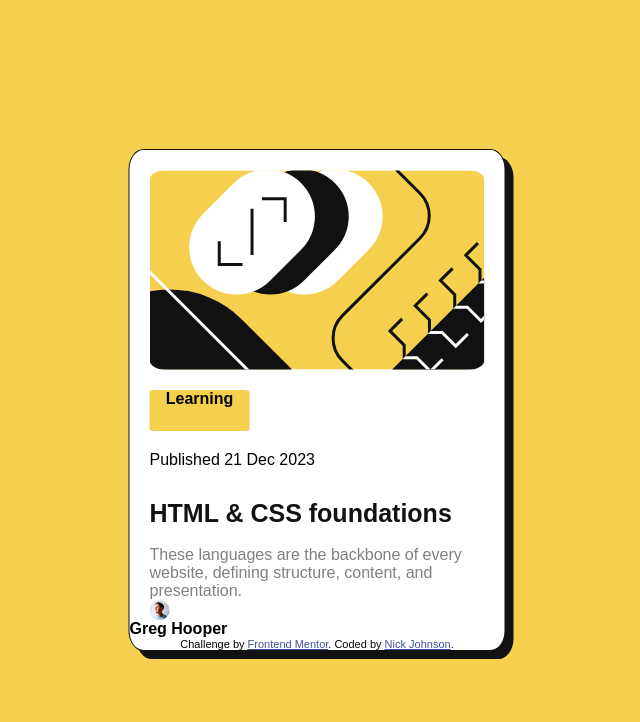
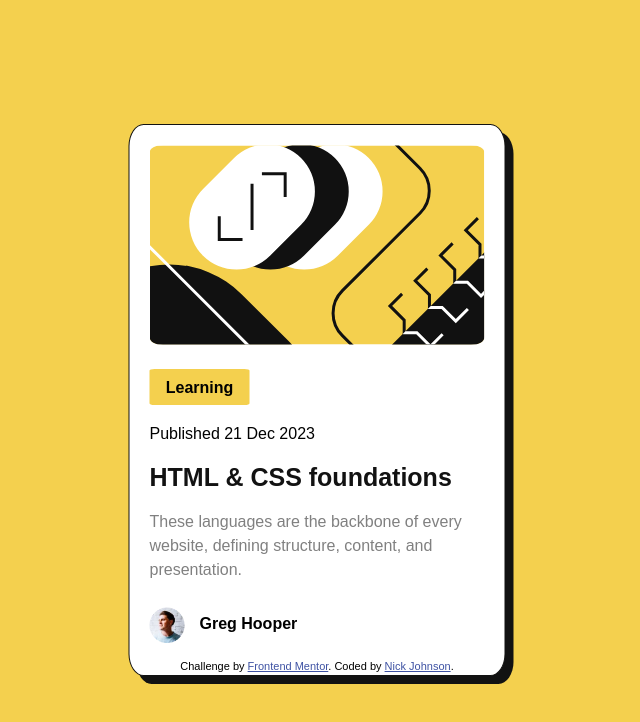
Before and after one commit to njohnson68/FrontendMentor-blog-preview-card, a plain HTML site: page index.html in a window 1280 px wide. Shown: the whole page, without its empty margins (323-963 px from the left). Drawn offline with Linux system fonts and the light colour scheme; a web font is replaced by a local one.

Commit message:
more work on index and styles

```diff
--- a/index.html
+++ b/index.html
@@ -7,12 +7,6 @@
   <link rel="icon" type="image/png" sizes="32x32" href="./assets/images/favicon-32x32.png">
   <link rel="stylesheet" href="styles.css">
   <title>Frontend Mentor | Blog preview card</title>
-
-  <!-- Feel free to remove these styles or customise in your own stylesheet 👍 -->
-  <style>
-    .attribution { font-size: 11px; text-align: center; }
-    .attribution a { color: hsl(228, 45%, 44%); }
-  </style>
 </head>
 <body>
 
@@ -30,9 +24,9 @@
     <div class="foundations">HTML & CSS foundations</div>
     <br>
     <div class="these">These languages are the backbone of every website, defining structure, content, and presentation.</div>
-    <img class="greg-profile-img" src="assets/images/image-avatar.webp" alt="greg-profile">
-    <div class="greg">Greg Hooper</div>
-
+    <img class="greg-profile-img" style="float:left; width:200px" src="assets/images/image-avatar.webp" alt="greg-profile">
+    <div class="greg" style="float:left; width:200px">Greg Hooper</div>
+    <div style="clear:both"></div>
     <div class="attribution">
       Challenge by <a href="https://www.frontendmentor.io?ref=challenge" target="_blank">Frontend Mentor</a>.
       Coded by <a href="https://www.github.com/njohnson68" target="_blank">Nick Johnson</a>.
--- a/styles.css
+++ b/styles.css
@@ -13,7 +13,7 @@ body{
     font-weight: 800;
     font-size: 25px;
     color: hsl(0, 0%, 7%);
-    margin: 10px 0px 0px 20px;
+    margin-left: 20px;
 }
 
 .these{
@@ -22,11 +22,14 @@ body{
     color: hsl(0, 0%, 50%);
     margin-left: 20px;
     margin-right: 20px;
+    line-height: 1.5;
 }
 
 .greg{
     font-weight: 800;
     font-size: 16px;
+    margin-top: 33px;
+    margin-left: -5px;
 }
 
 .white-box{
@@ -38,21 +41,20 @@ body{
     background-color: hsl(0, 0%, 100%);
     width: 100%;
     max-width: 375px;
-    height: 500px;
+    height: 550px;
     border-radius: 4%;
     border: 1px solid hsl(0, 0%, 7%);
     box-shadow: 8px 8px 0px 0px hsl(0, 0%, 7%);
-    justify-content: center;
-    display: flex;
-    flex-direction: column;
+
 
 }
 
 .yellow-box{
     background-color: hsl(47, 88%, 63%);
-    height: 200px;
+    height: 26px;
     width: 100px;
     margin-left: 20px;
+    padding-top: 10px;
     border-radius: 5%;
 }
 
@@ -70,14 +72,26 @@ body{
 
     height: auto;
     width: 335px;
-    border-radius: 5%;
+    border-radius: 4%;
     margin: 20px;
 
 }
 
 .greg-profile-img{
     justify-content: left;
-    max-width: 20px;
+    max-width: 35px;
     margin-left: 20px;
     margin-right: 20px;
+    margin-top: 25px;
+
 }
+
+.attribution {
+    font-size: 11px; text-align: center;
+    margin-top: 17px;
+}
+
+.attribution a {
+    color: hsl(228, 45%, 44%);
+
+}
```
